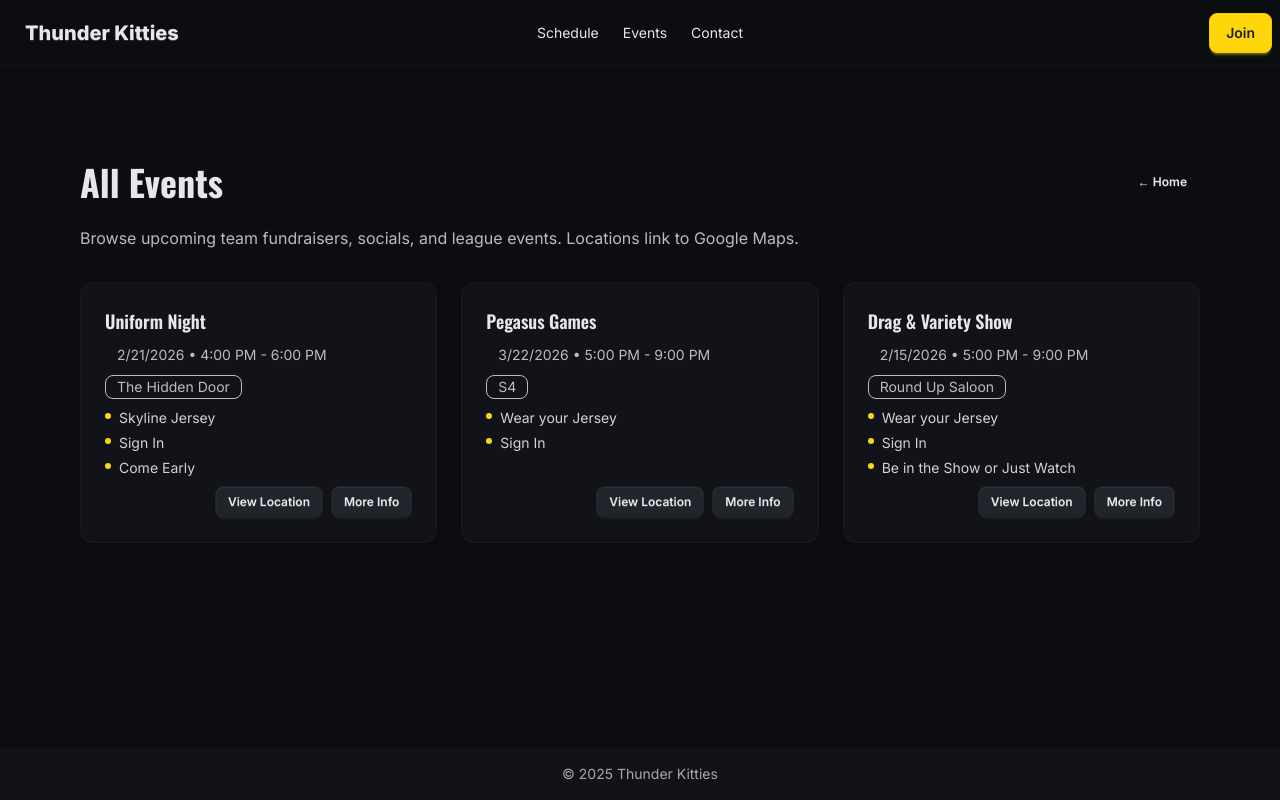
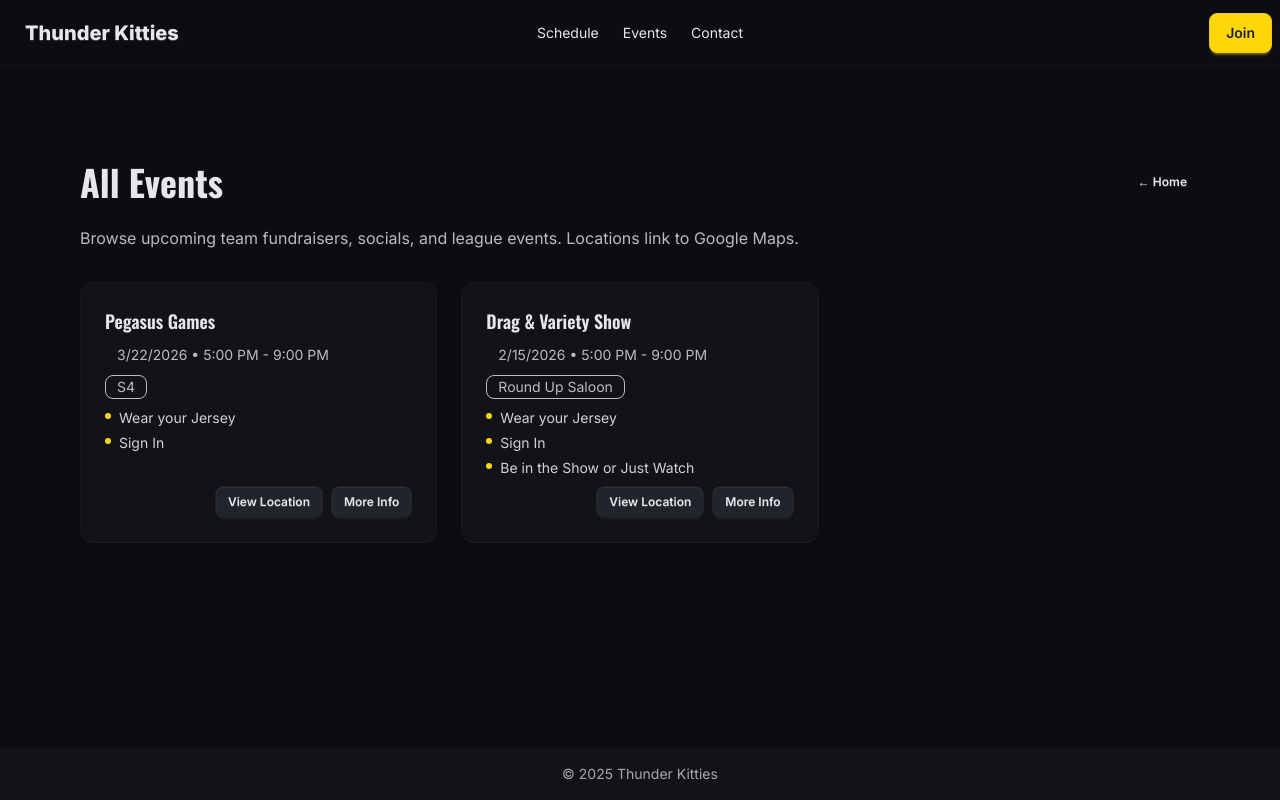
Before and after one commit to jdhawks2132/tk-next, a Next.js app: page /events in a window 1280 px wide. Built offline with nearby package versions, Linux system fonts and the light colour scheme; no server answers.

Commit message:
rainout change

```diff
--- a/src/data/events.ts
+++ b/src/data/events.ts
@@ -1,16 +1,6 @@
 import type { EventItem } from '@/types/event';
 
 export const events: EventItem[] = [
-	{
-		id: 1,
-		title: 'Uniform Night',
-		info: ['Skyline Jersey', 'Sign In', 'Come Early'],
-		location: 'The Hidden Door',
-		googleMapsLink: 'https://maps.app.goo.gl/2DUSbghc6M5Rpenp7',
-		infoLink: 'https://www.dallaspssa.org/datesofplay2026',
-		date: '2/21/2026',
-		time: '4:00 PM - 6:00 PM',
-	},
 	{
 		id: 2,
 		title: 'Pegasus Games',
--- a/src/data/schedules.ts
+++ b/src/data/schedules.ts
@@ -9,7 +9,7 @@ export const schedules: ScheduleItem[] = [
 		jersey: 'White',
 		googleMapsLink: 'https://maps.app.goo.gl/GZLfL5VE69kbSXdq9',
 		imageUrl: '/images/mckinnish.jpg',
-		date: '3/8/2026',
+		date: '3/22/2026',
 		time: '1:00 PM',
 		isGame: true,
 	},
@@ -21,7 +21,7 @@ export const schedules: ScheduleItem[] = [
 		jersey: 'White',
 		googleMapsLink: 'https://maps.app.goo.gl/GZLfL5VE69kbSXdq9',
 		imageUrl: '/images/mckinnish.jpg',
-		date: '3/8/2026',
+		date: '3/22/2026',
 		time: '2:00 PM',
 		isGame: true,
 	},
--- a/tsconfig.json
+++ b/tsconfig.json
@@ -15,7 +15,7 @@
     "moduleResolution": "bundler",
     "resolveJsonModule": true,
     "isolatedModules": true,
-    "jsx": "react-jsx",
+    "jsx": "preserve",
     "incremental": true,
     "plugins": [
       {
```
